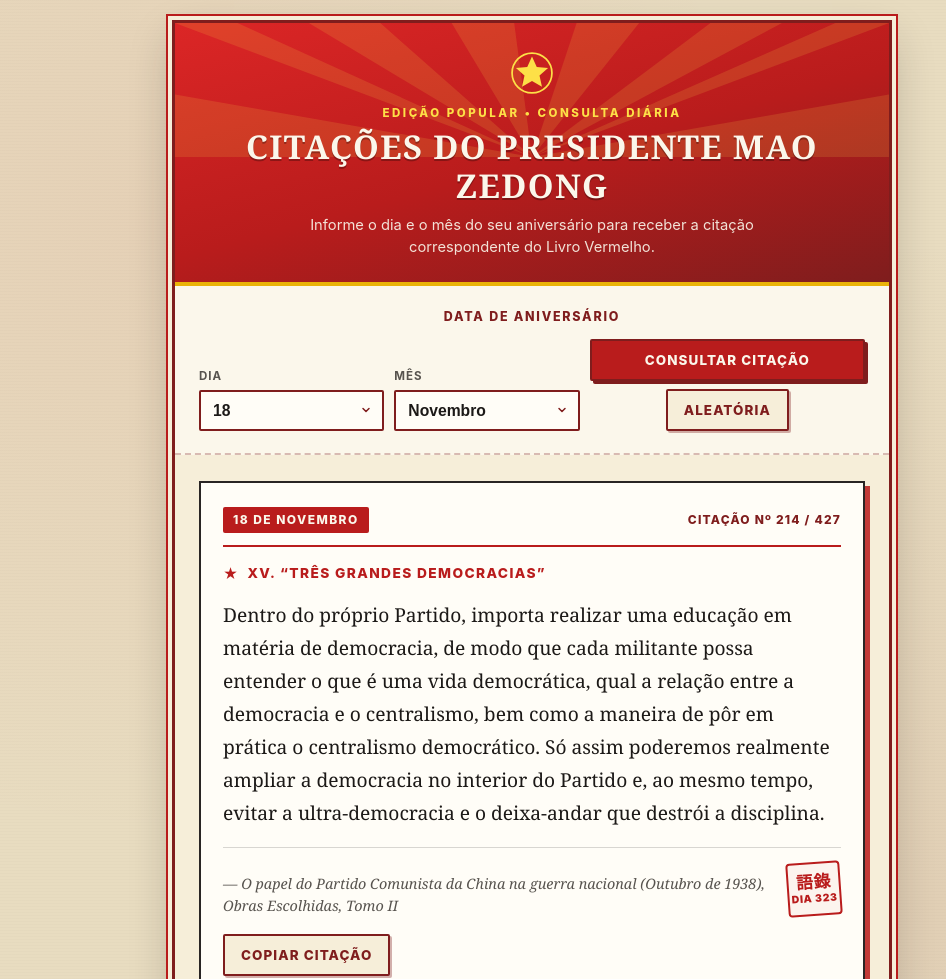
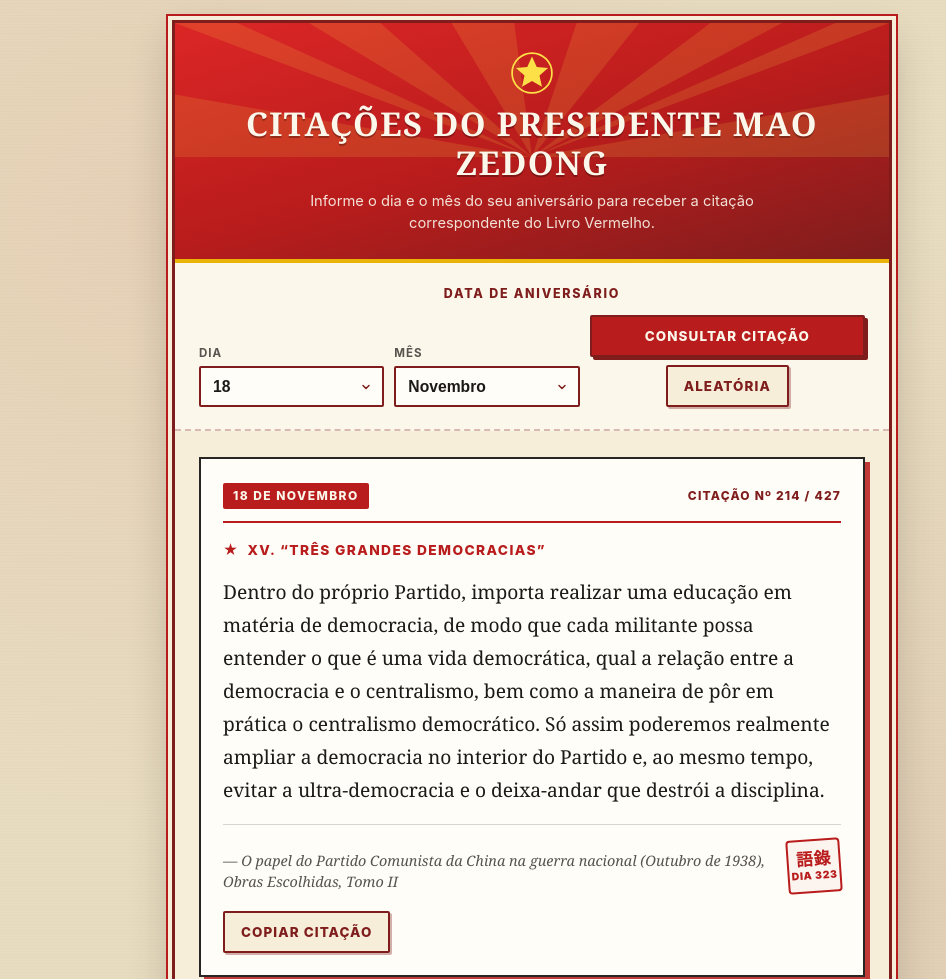
Before and after one commit to regi-lpf/maoversary, a plain HTML site: page index.html in a window 1280 px wide. Shown: the top 979 px of the page, without its empty margins (108-1054 px from the left). Drawn offline with Linux system fonts and the light colour scheme.

Commit message:
Updated index.html
Removed the 'poster-kicker' class and its usage from the HTML.

```diff
--- a/index.html
+++ b/index.html
@@ -90,15 +90,6 @@
       width: 44px;
       height: 44px;
       margin-bottom: 10px;
-    }
-
-    .poster-kicker {
-      font-size: 0.72rem;
-      font-weight: 800;
-      letter-spacing: 0.22em;
-      text-transform: uppercase;
-      color: var(--gold-soft);
-      margin-bottom: 6px;
     }
 
     .poster-title {
@@ -422,7 +413,6 @@
             />
           </svg>
         </div>
-        <p class="poster-kicker">Edição Popular • Consulta Diária</p>
         <h1 class="poster-title">Citações do Presidente Mao Zedong</h1>
         <p class="poster-subtitle">
           Informe o dia e o mês do seu aniversário para receber a citação correspondente do Livro Vermelho.
```
